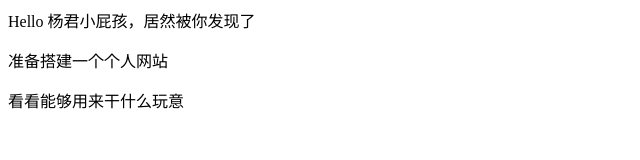
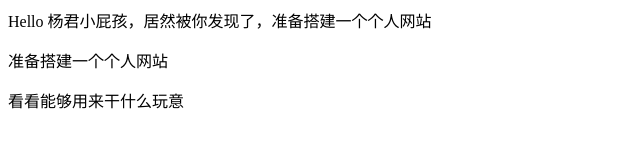
Before and after one commit to CXloryn/CXloryn.github.io, a plain HTML site: page index.html in a window 1280 px wide. Shown: the whole page, without its empty margins (0-640 px from the left). Drawn offline with Linux system fonts and the light colour scheme.

Commit message:
Update index.html

```diff
--- a/index.html
+++ b/index.html
@@ -1,3 +1,3 @@
-<p>Hello 杨君小屁孩，居然被你发现了</p>
+<p>Hello 杨君小屁孩，居然被你发现了，准备搭建一个个人网站</p>
 <p>准备搭建一个个人网站</p>
 <p>看看能够用来干什么玩意</p>
```
